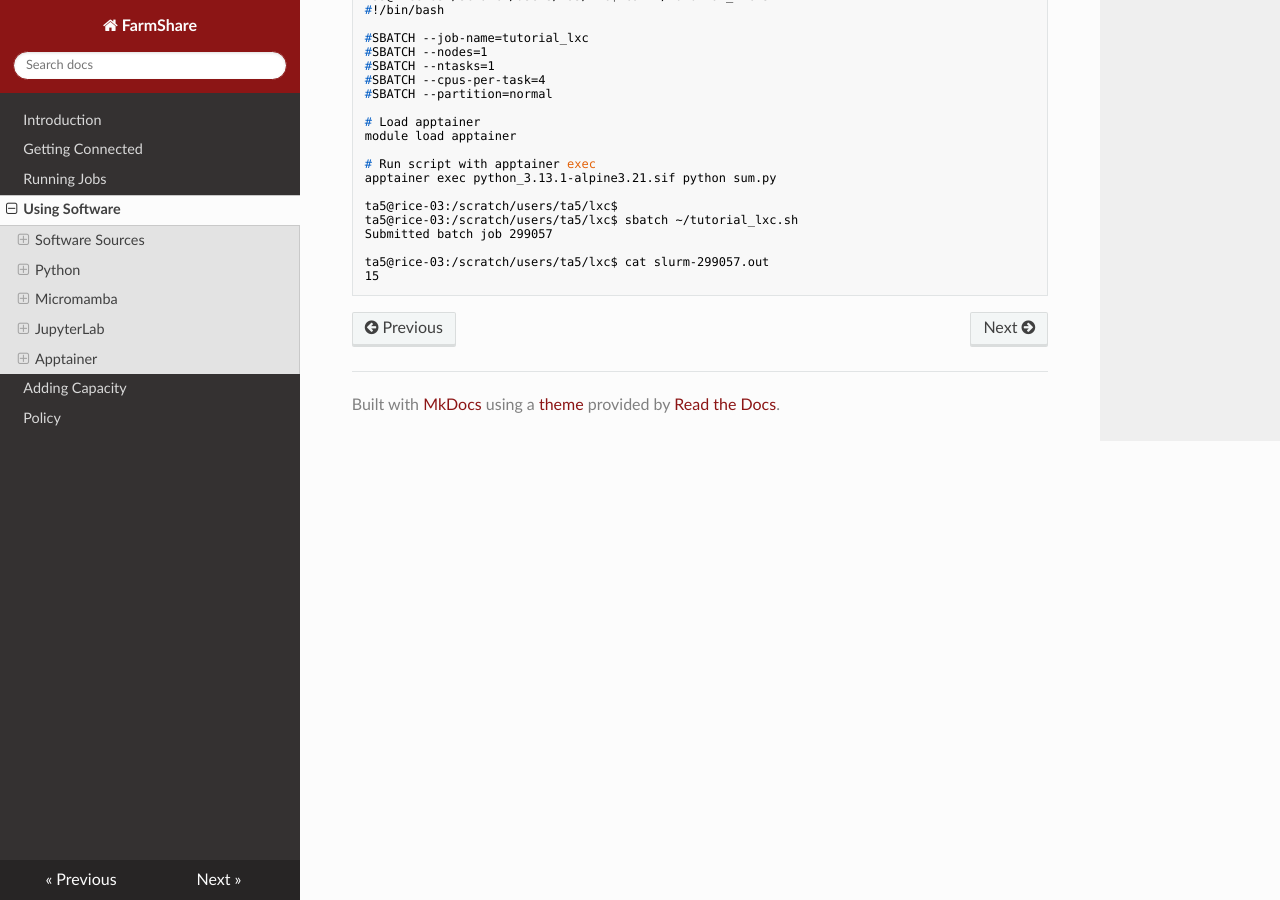
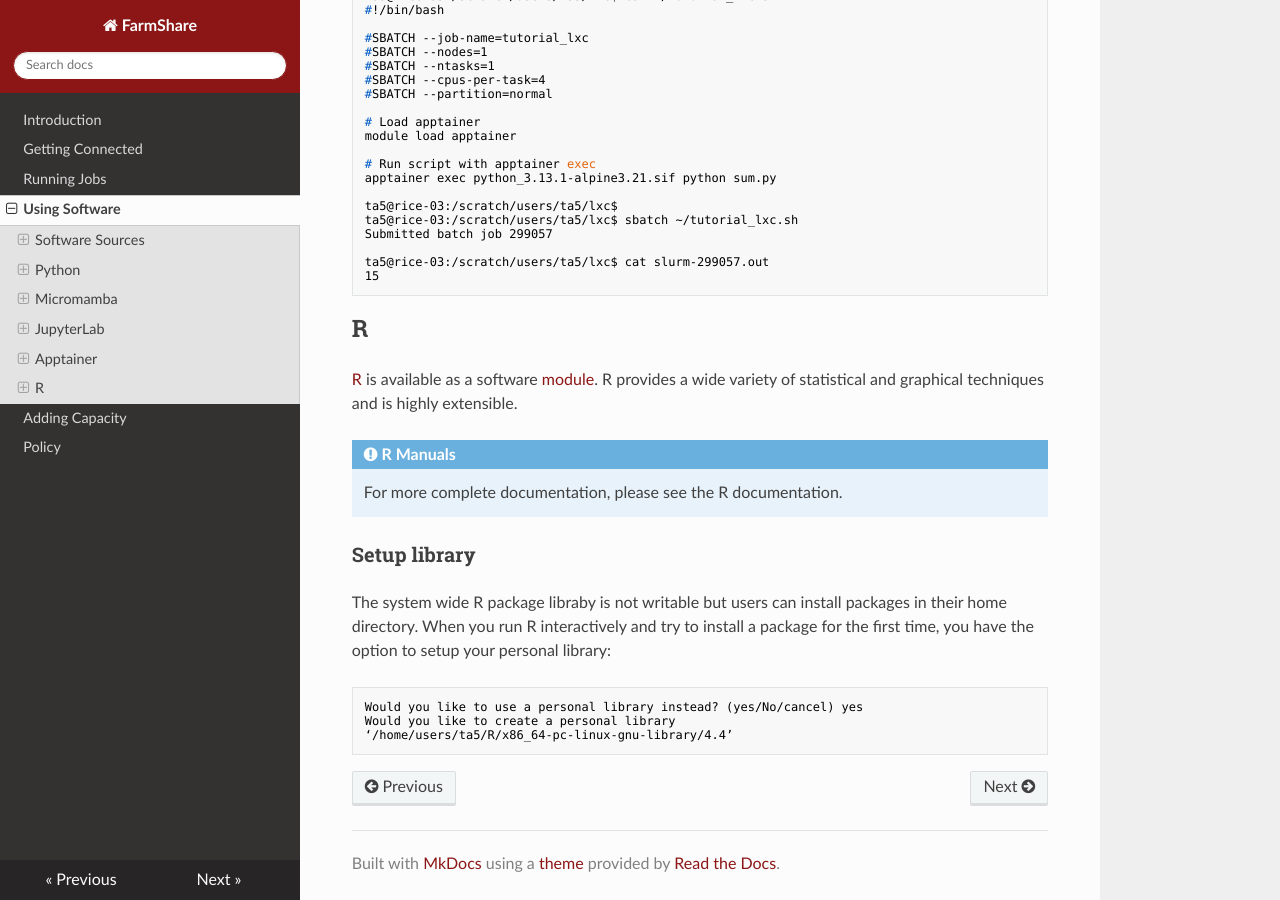
Before and after one commit to stanford-rc/farmshare-docs, an MkDocs documentation site: the page built from docs/software.md, in a window 1280 px wide and 900 px high, scrolled down 12150 px. Built offline with MkDocs 1.6.1, drawn with Linux system fonts in a browser that asks for light colours; nearby versions of some CDN libraries; some of the changed text lies outside the part shown.

Commit message:
added r section

````diff
--- a/docs/software.md
+++ b/docs/software.md
@@ -132,7 +132,7 @@ In addition to the software that we provide for you to use, it is perfectly OK f
 
 ## Python
 
-Different versions of Python3 are available on FarmShare both as system modules as well as system software. To see a listing run `module spider python`
+Different versions of Python 3 are available as software [modules](#modules) as well as [system](#packages) software. To see a listing run `module spider python`
 
 We install commonly used Python packages (such as NumPy, SciPy) globally that are available when you load Python with the module command.
 
@@ -140,7 +140,7 @@ To install packages that are not already installed you can use `pip`
 
 ### pip
 
-`pip` is available as a module on FarmShare. You will need to use the [`--user`](https://packaging.python.org/en/latest/tutorials/installing-packages/#installing-to-the-user-site) flag which places the package installation under your $HOME directory.
+`pip` is available as a module on FarmShare. You will need to use the [`--user`](https://packaging.python.org/en/latest/tutorials/installing-packages/#installing-to-the-user-site) flag which places the package installation in your $HOME directory.
 
 The example below shows how to install `pandas`:
 
@@ -447,7 +447,7 @@ Login in to [OnDemand](connecting.md#logging-in) and select **Interactive Apps >
 
 If you want to make one of your virtual environments available for use in Jupyter Notebooks, you can do so by creating a custom kernel. Install `ipykernel` package and then create a kernel.
 
-In the example below venv `tutorial_env` is activated, then inside the environment custom kernel is installed with `python3 -m ipykernel install --user`
+In the example below [venv](software.md#virtual-environments) `tutorial_env` is activated, then inside the environment custom kernel is installed with `python3 -m ipykernel install --user`
 
 ``` shell
 ta5@rice-02:~$ source tutorial_env/bin/activate
@@ -597,3 +597,20 @@ Submitted batch job 299057
 ta5@rice-03:/scratch/users/ta5/lxc$ cat slurm-299057.out
 15
 ```
+
+## R
+
+[R](https://www.r-project.org/) is available as a software [module](#modules). R provides a wide variety of statistical and graphical techniques and is highly extensible.
+
+!!! info "R Manuals"
+    For more complete documentation, please see the R documentation.
+
+### Setup library
+
+The system wide R package libraby is not writable but users can install packages in their home directory. When you run R interactively and try to install a package for the first time, you have the option to setup your personal library:
+
+``` shell
+Would you like to use a personal library instead? (yes/No/cancel) yes
+Would you like to create a personal library
+‘/home/users/ta5/R/x86_64-pc-linux-gnu-library/4.4’
+```
````
Also changed, not shown: other parts of docs/software.md (+2 -2 lines).
